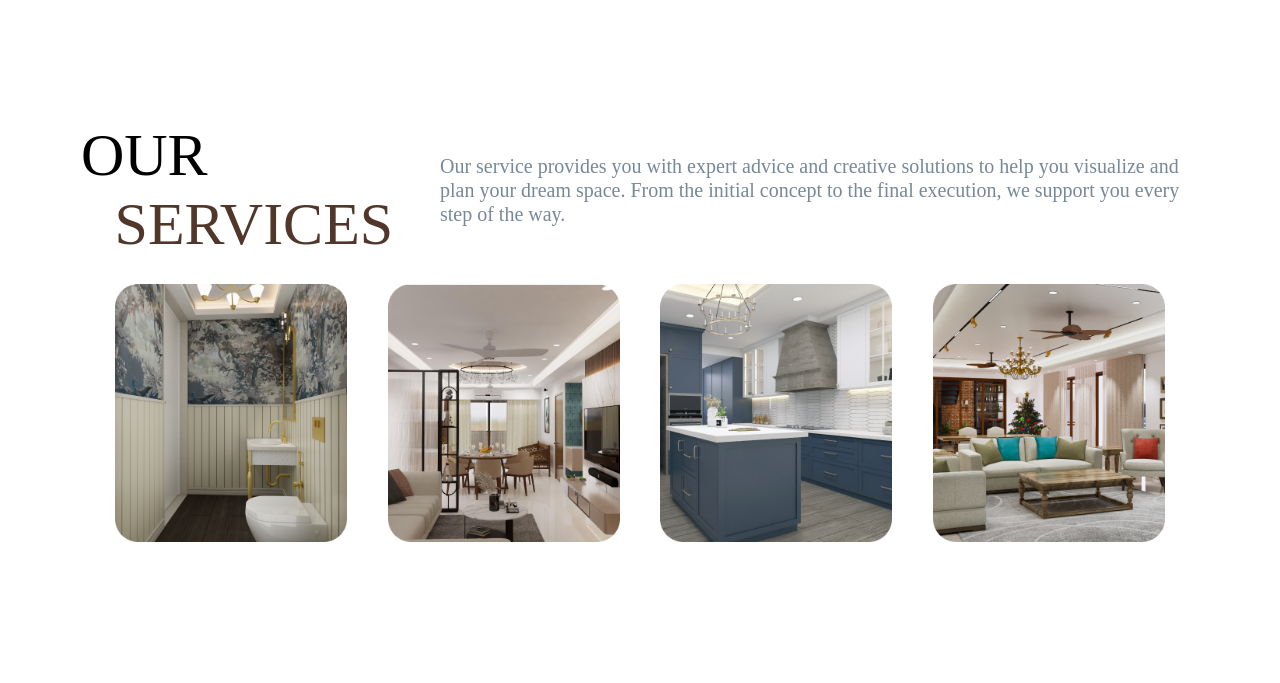
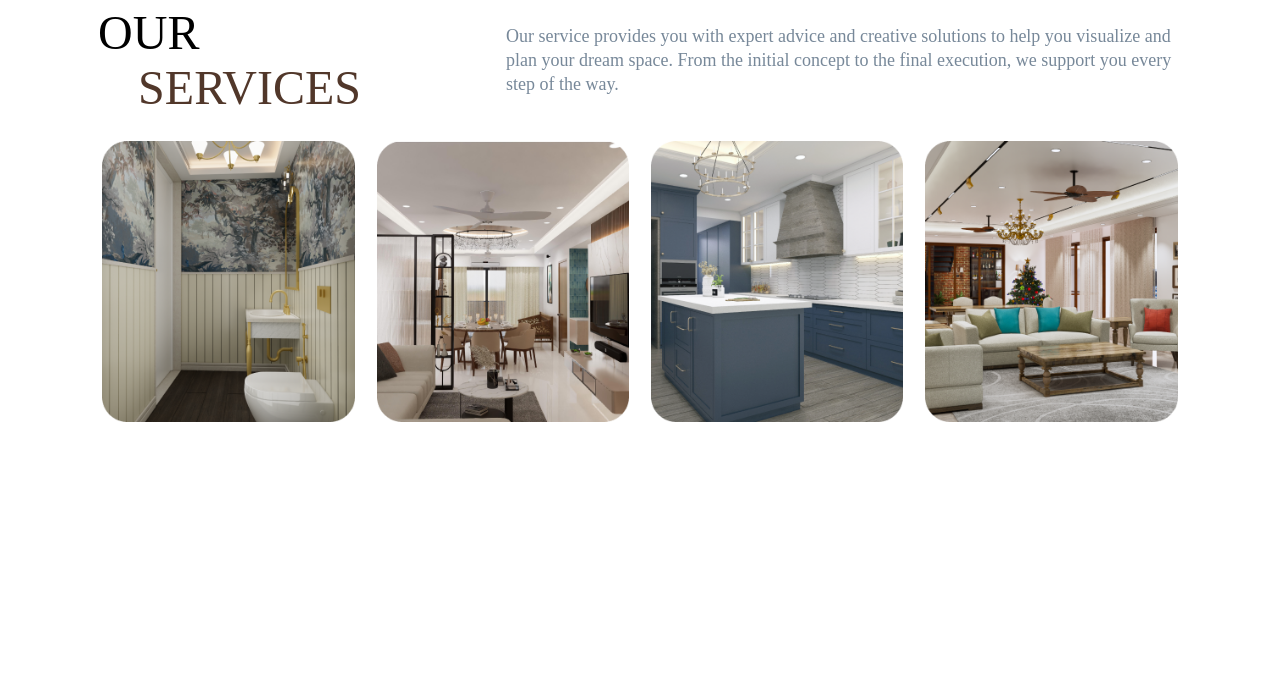
Before and after one commit to ReymouldParam/Dev_Magicalspaces, a plain HTML site: page services.html in a window 1280 px wide. Shown: the part 115-798 px from the top of the page. Drawn offline with nearby package versions, Linux system fonts and the light colour scheme; a web font is replaced by a local one.

Commit message:
Smaller laptop changes

```diff
--- a/Assets/css/about.css
+++ b/Assets/css/about.css
@@ -162,7 +162,7 @@
 
 
 /* ================== Laptop screens ================== */
-@media screen and (min-width: 1024px) and (max-width: 1280px) {
+/* @media screen and (min-width: 1024px) and (max-width: 1280px) {
     .section1 {
         width: 85%;
         padding-top: 8%;
@@ -183,7 +183,7 @@
         line-height: 28px;
         font-weight: 400;
     }
-}
+} */
 
 
 /* ================== Tablet & Mobile screens ================== */
@@ -327,7 +327,7 @@
     }
 
     .section2-div-con2 {
-        width: 86%;
+        width: 74%;
         padding: 20px;
     }
 
--- a/Assets/css/services.css
+++ b/Assets/css/services.css
@@ -4,7 +4,7 @@
     align-items: center;
     justify-content: space-around;
     padding: 2%;
-    padding-top: 2%;
+    padding-top: 3%;
 }
 
 .heading-font1-port {
@@ -95,50 +95,7 @@
     }
 }
 
-/* smaller screens */
-@media screen and (min-width: 1020px) and (max-width: 1280px) {
-    .heading-con {
-        padding: 2% 4%;
-        /* Adjust padding for the screen size */
-        padding-top: 12%;
-        /* Maintain the top padding adjustment */
-    }
 
-    .heading-font1-port {
-        font-size: 60px;
-        /* Maintain the original font size */
-        padding-left: 4%;
-        /* Adjust padding for alignment */
-    }
-
-    .heading-font2-port {
-        font-size: 60px;
-        /* Maintain the original font size */
-        padding-left: 2%;
-        /* Adjust padding for alignment */
-    }
-
-    .img-serve {
-        height: auto;
-        width: 90%;
-    }
-
-    .numeric-para {
-        width: 65%;
-        /* Adjust width for better text fit */
-        font-size: 20px;
-        /* Maintain the original font size */
-        line-height: 24px;
-        /* Maintain the original line height */
-    }
-
-    .serve-img-align {
-        padding-bottom: 30px;
-        /* Maintain the original padding */
-        gap: 15px;
-        margin-left: 8%;
-    }
-}
 
 /* Mobile Styles */
 @media only screen and (max-width: 600px) {
```
Also changed, not shown: Assets/css/contact.css (+6 -8 lines).
